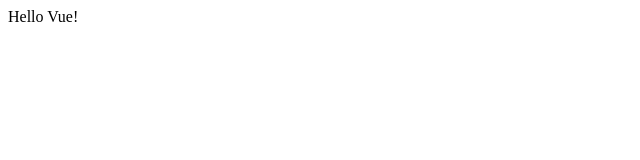
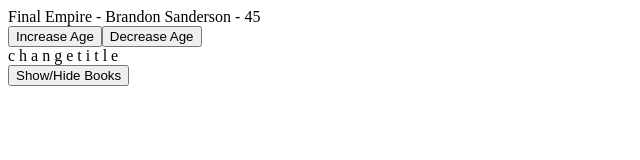
Before and after one commit to PatrickJens/Vue.js, a plain HTML site: page index.html in a window 1280 px wide. Shown: the whole page, without its empty margins (0-640 px from the left). Drawn offline with nearby package versions, Linux system fonts and the light colour scheme.

Commit message:
Show hide dynamic fields

```diff
--- a/app.js
+++ b/app.js
@@ -2,12 +2,19 @@ console.log("running...");
 
 /* Vue.js */
 
-  const { createApp } = Vue
-
-  createApp({
+  const app = Vue.createApp({
     data() {
       return {
-        message: 'Hello Vue!'
+        title: 'Final Empire',
+        author: 'Brandon Sanderson',
+        age: 45,
+        showBooks: true
+      }
+    },
+    methods:{
+      toggleShowBooks() {
+        this.showBooks = !this.showBooks
       }
     }
-  }).mount('#comp1')
+  })
+  app.mount('#comp1')
--- a/index.html
+++ b/index.html
@@ -8,7 +8,15 @@
 </head>
 <body>
 
-<div id="comp1">{{ message }}</div>
+<div id="comp1">
+    <div v-if="showBooks">
+        <div>{{ title }} - {{ author }} - {{ age }} </div>
+        <button v-on:click="age++">Increase Age</button> <!-- age is -->
+        <button v-on:click="age--">Decrease Age</button>
+        <div v-on:click="changeTitle('Two Towers')">c h a n g e  t i t l e</div>
+    </div>
+    <button v-on:click="toggleShowBooks()">Show/Hide Books</button>
+</div>
 
 <script src="./app.js"></script>
 </body>
```
